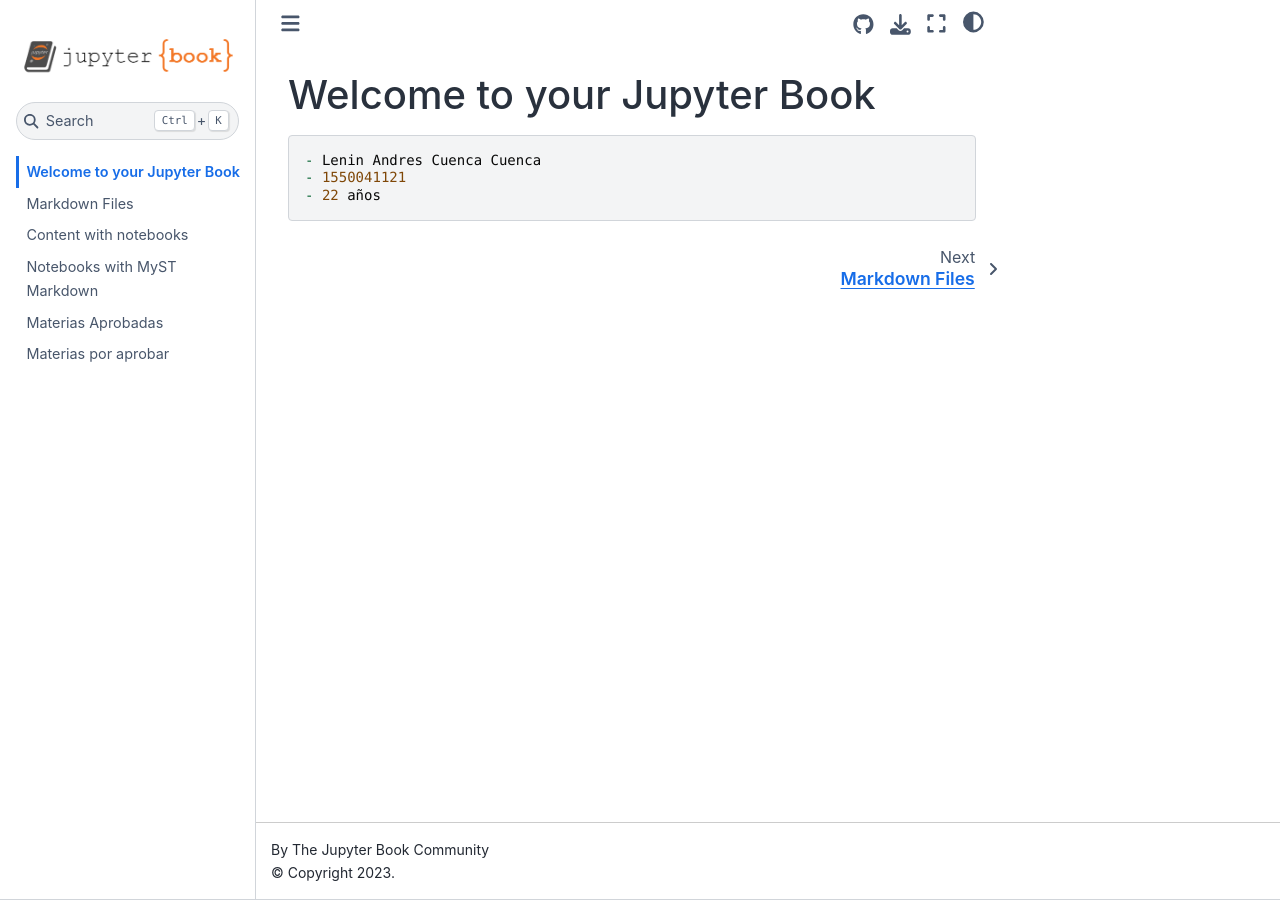
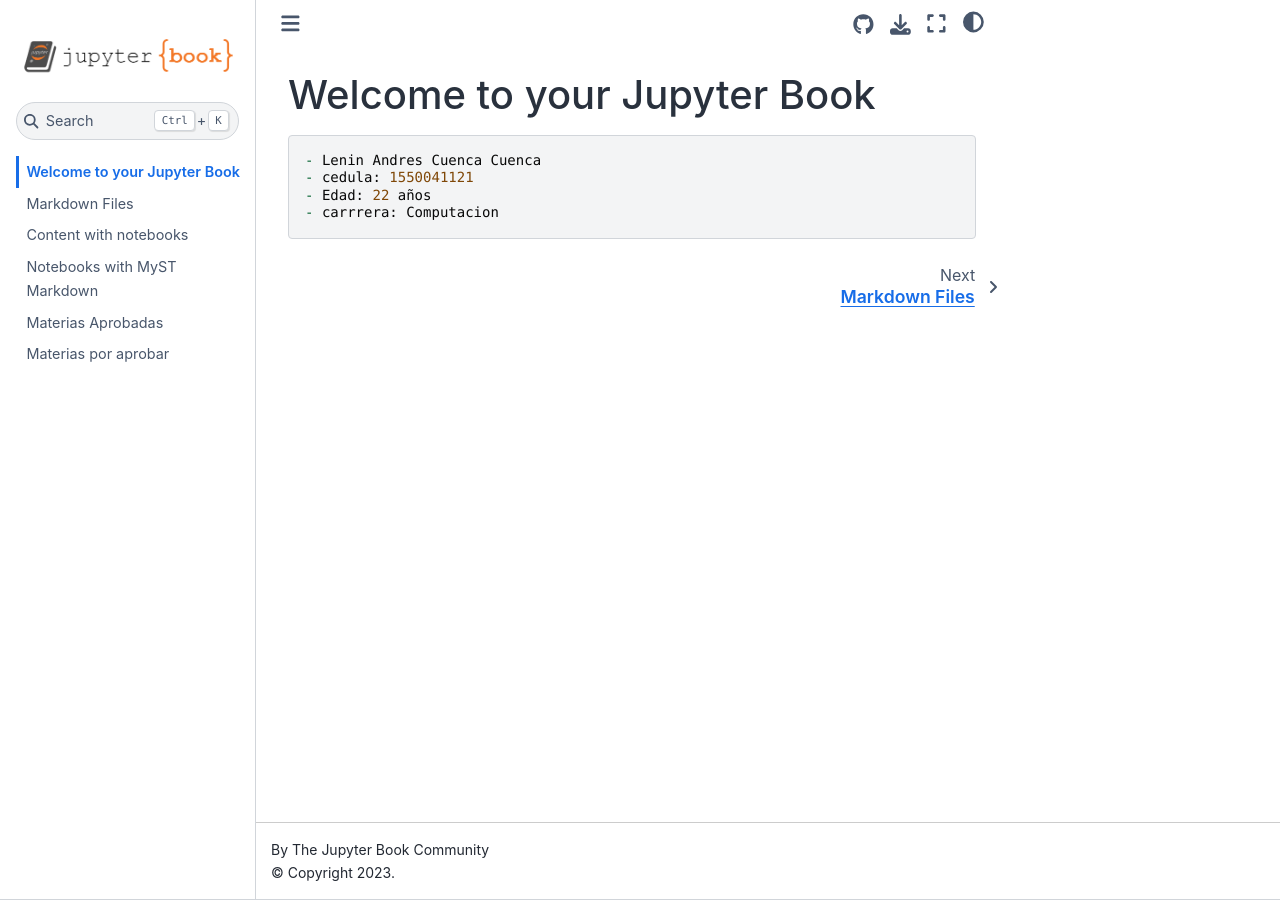
Before and after one commit to LeninCuenca/practica, a Jupyter Book: the page built from intro.md, in a window 1280 px wide. Built offline with Jupyter Book 1.0.4 settings and Sphinx 7.4.7 and the Sphinx Book theme 1.1.4, drawn with Linux system fonts in a browser that asks for light colours.

Commit message:
practica

````diff
--- a/intro.md
+++ b/intro.md
@@ -4,6 +4,7 @@
 
 ```
 - Lenin Andres Cuenca Cuenca
-- 1550041121
-- 22 años
+- cedula: 1550041121
+- Edad: 22 años
+- carrrera: Computacion
 ```
````
